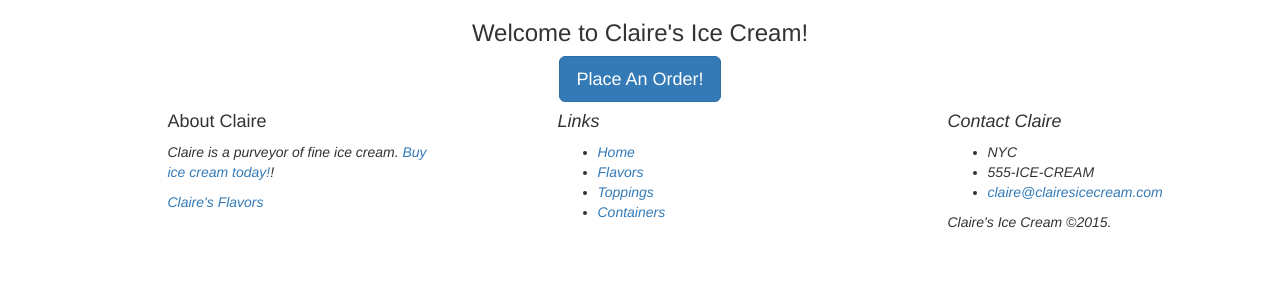
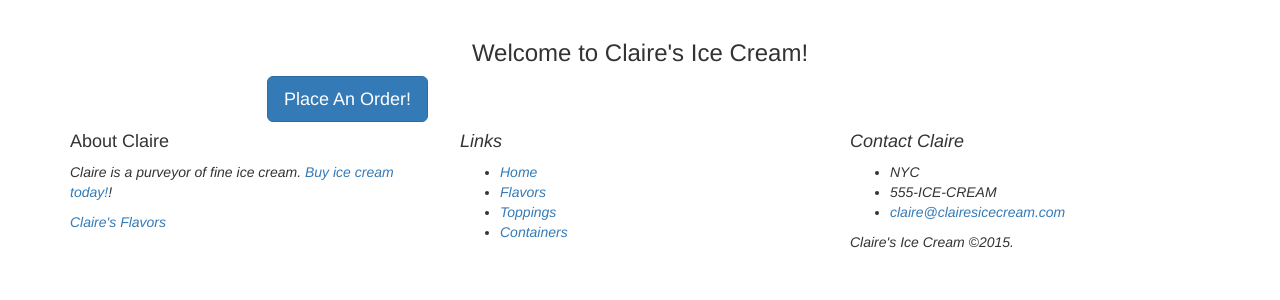
Before and after one commit to EricFries/claires-ice-cream, a Django app: page / in a window 1280 px wide. Shown: the part 52-352 px from the top of the page. Run offline with Django 3.2, Linux system fonts and the light colour scheme; some libraries are stand-ins or nearby versions.

Commit message:
add columns to index

```diff
--- a/ice_cream_ordering/templates/base.html
+++ b/ice_cream_ordering/templates/base.html
@@ -33,12 +33,12 @@
 		<div class='footer'>
       <div class='container'>
         <div class='row'>
-          <div class='col-md-3 col-md-offset-1'>
+          <div class='col-md-4'>
           <h4>About Claire</h4>
           <p><i>Claire is a purveyor of fine ice cream. <a href='new.html'>Buy ice cream today!</a>!</p>
           <p><a href='flavors'>Claire's Flavors</a></p>
           </div>
-          <div class='col-md-3 col-md-offset-1'>
+          <div class='col-md-4'>
           <h4>Links</h4>
           <ul>
             <li><a href='/'>Home</a></li>
@@ -48,7 +48,7 @@
           </ul>
           </div>
 
-          <div class='col-md-3 col-md-offset-1'>
+          <div class='col-md-4'>
           <h4>Contact Claire</h4>
           <ul>
             <li>NYC</li>
--- a/ice_cream_ordering/templates/ice_cream_ordering/index.html
+++ b/ice_cream_ordering/templates/ice_cream_ordering/index.html
@@ -2,9 +2,19 @@
 
 {% block content %}
 
-	<h3>Welcome to Claire's Ice Cream!
-	</h3>
-	<a href="/new"  class="btn btn-primary btn-lg">Place An Order!</a>
+<div class='container'>
+  <div class='row'>
+    <div class='col-md-12'>
+			<h3>Welcome to Claire's Ice Cream!
+			</h3>
+		</div>
+	</div>
+	<div class='row'>
+  	<div class='col-md-6'>
+			<a href="/new"  class="btn btn-primary btn-lg">Place An Order!</a>
+		</div>
+	</div>
+</div>
 
 
 {% endblock content%}
```
